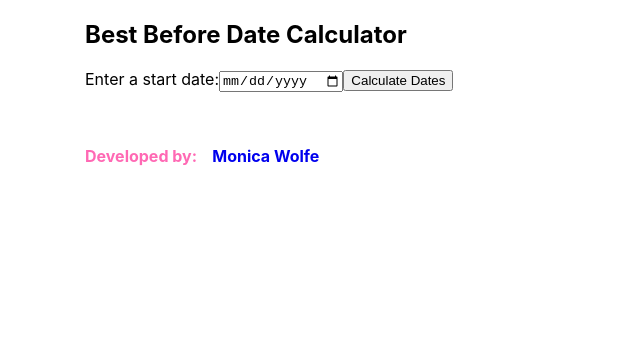
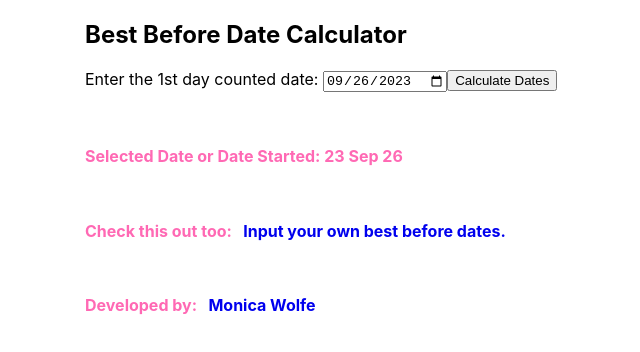
Before and after one commit to mcwolfe2011/best-before-date-app, a React (Create React App) app: page / in a window 1280 px wide. Shown: the top 352 px of the page, without its empty margins (107-747 px from the left). Built offline with nearby package versions, Linux system fonts and the light colour scheme.

Commit message:
Add link to other app

```diff
--- a/src/App.js
+++ b/src/App.js
@@ -1,11 +1,17 @@
 import React, { useState } from "react";
 
 function AddDaysToDate() {
-  const [startDate, setStartDate] = useState("");
+  const initialDate = new Date().toISOString().split("T")[0]; // Get today's date in the "YYYY-MM-DD" format
+  const [startDate, setStartDate] = useState(initialDate); // Initialize with today's date
   const [results, setResults] = useState([]);
 
   const handleStartDateChange = event => {
     setStartDate(event.target.value);
+  };
+
+  const handleInputBlur = () => {
+    // When the input field loses focus (onBlur), update the startDate
+    setStartDate(startDate);
   };
 
   const formatDateToYYMMDD = date => {
@@ -44,17 +50,19 @@ function AddDaysToDate() {
       <div>
         <h2>Best Before Date Calculator</h2>
         <label>
-          Enter a start date:
+          Enter the 1st day counted date:&nbsp;
           <input
             type="date"
             value={startDate}
             onChange={handleStartDateChange}
+            onBlur={handleInputBlur} // Add onBlur event to synchronize the input field with startDate
           />
         </label>
         <button onClick={calculateDates}>Calculate Dates</button>
         {startDate && (
           <h4 className="developer">
-            Selected Date: {formatDateToYYMMDD(new Date(startDate))}
+            Selected Date or Date Started:{" "}
+            {formatDateToYYMMDD(new Date(startDate))}
           </h4>
         )}
         <div>
@@ -67,7 +75,13 @@ function AddDaysToDate() {
         </div>
       </div>
       <h4 className="developer">
-        Developed by:&nbsp; &nbsp;{" "}
+        Check this out too:&nbsp; &nbsp;
+        <a className="link" href="https://celadon-nougat-f50b41.netlify.app/">
+          Input your own best before dates.
+        </a>
+      </h4>
+      <h4 className="developer">
+        Developed by:&nbsp; &nbsp;
         <a className="link" href="https://www.cmkcanada.com/">
           Monica Wolfe
         </a>
@@ -77,3 +91,83 @@ function AddDaysToDate() {
 }
 
 export default AddDaysToDate;
+
+// import React, { useState } from "react";
+
+// function AddDaysToDate() {
+//   const [startDate, setStartDate] = useState("");
+//   const [results, setResults] = useState([]);
+
+//   const handleStartDateChange = event => {
+//     setStartDate(event.target.value);
+//   };
+
+//   const formatDateToYYMMDD = date => {
+//     const year = date.getFullYear().toString().slice(-2);
+//     const month = date.toLocaleString("default", { month: "short" });
+//     const day = date.getDate().toString().padStart(2, "0");
+//     return `${year} ${month} ${day}`;
+//   };
+
+//   const calculateDates = () => {
+//     const inputDate = new Date(startDate);
+//     if (!isNaN(inputDate.getTime())) {
+//       // Create an array of days to calculate
+//       const daysToCalculate = [
+//         3, 5, 7, 8, 10, 12, 14, 15, 18, 21, 25, 28, 30, 35, 40, 45
+//       ];
+
+//       // Calculate and format the dates
+//       const calculatedDates = daysToCalculate.map(daysToAdd => {
+//         const newDate = new Date(inputDate);
+//         newDate.setDate(inputDate.getDate() + daysToAdd);
+
+//         // Format the date as "YY MM DD"
+//         const formattedDate = formatDateToYYMMDD(newDate);
+//         return { days: daysToAdd, formattedDate };
+//       });
+
+//       setResults(calculatedDates);
+//     } else {
+//       setResults([]);
+//     }
+//   };
+
+//   return (
+//     <div className="app-container">
+//       <div>
+//         <h2>Best Before Date Calculator</h2>
+//         <label>
+//           Enter a start date:
+//           <input
+//             type="date"
+//             value={startDate}
+//             onChange={handleStartDateChange}
+//           />
+//         </label>
+//         <button onClick={calculateDates}>Calculate Dates</button>
+//         {startDate && (
+//           <h4 className="developer">
+//             Selected Date: {formatDateToYYMMDD(new Date(startDate))}
+//           </h4>
+//         )}
+//         <div>
+//           {results.map(result => (
+//             <p key={result.days}>
+//               {result.days} days added:&nbsp; &nbsp;
+//               {result.formattedDate}
+//             </p>
+//           ))}
+//         </div>
+//       </div>
+//       <h4 className="developer">
+//         Developed by:&nbsp; &nbsp;{" "}
+//         <a className="link" href="https://www.cmkcanada.com/">
+//           Monica Wolfe
+//         </a>
+//       </h4>
+//     </div>
+//   );
+// }
+
+// export default AddDaysToDate;
```
